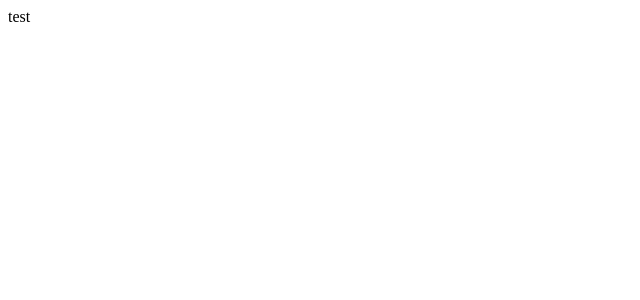
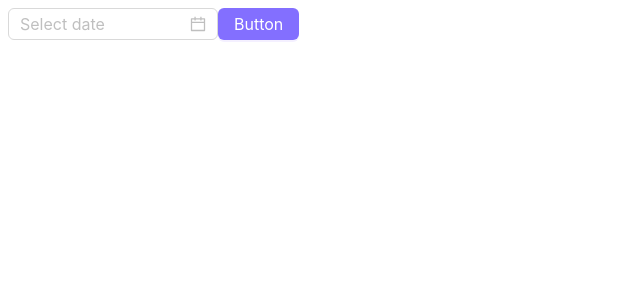
Before and after one commit to zeroqs/MovieMania, a React (Vite) app: page / in a window 1280 px wide. Shown: the top 300 px of the page, without its empty margins (0-640 px from the left). Built offline with nearby package versions, Linux system fonts and the light colour scheme.

Commit message:
🔬 Experiment with Render Props 🔬

```diff
--- a/package.json
+++ b/package.json
@@ -11,6 +11,7 @@
     "lint:fix": "eslint \"src/**/*.{js,mjs,cjs,ts,mts,jsx,tsx}\" --fix"
   },
   "dependencies": {
+    "antd": "^5.8.2",
     "react": "^18.2.0",
     "react-dom": "^18.2.0"
   },
--- /dev/null
+++ b/src/AntdConfigWrapper.tsx
@@ -0,0 +1,19 @@
+import { ConfigProvider, ThemeConfig } from 'antd'
+import { ReactNode } from 'react'
+
+interface Props {
+  children?: ReactNode
+}
+
+const theme: ThemeConfig = {
+  token: {
+    colorPrimary: '#836fff',
+    colorInfo: '#836fff',
+    fontFamily: '"SF Pro Display", sans-serif',
+    fontSize: 16,
+  },
+}
+
+export const AntdConfigWrapper = ({ children }: Props) => (
+  <ConfigProvider theme={theme}>{children}</ConfigProvider>
+)
--- a/src/App.tsx
+++ b/src/App.tsx
@@ -1,3 +1,10 @@
+import { Button, DatePicker } from 'antd'
+
 export const App = () => {
-  return <>test</>
+  return (
+    <>
+      <DatePicker />
+      <Button type="primary">Button</Button>
+    </>
+  )
 }
--- /dev/null
+++ b/src/MainApp.tsx
@@ -0,0 +1,15 @@
+import { AntdConfigWrapper } from './AntdConfigWrapper'
+import { App } from './App'
+import { WrapperComposer } from './WrapperComposer'
+
+export const MainApp = () => {
+  return (
+    <WrapperComposer
+      wrappers={[
+        AntdConfigWrapper,
+        // Добавьте здесь другие обертки по мере необходимости
+      ]}
+      render={() => <App />}
+    />
+  )
+}
--- /dev/null
+++ b/src/WrapperComposer.tsx
@@ -0,0 +1,14 @@
+import { FC, ReactNode } from 'react'
+
+interface Props {
+  wrappers: FC<{ children: ReactNode }>[]
+  render: () => ReactNode
+}
+
+export const WrapperComposer = ({ wrappers, render }: Props) => {
+  const composedWrapper = wrappers.reduceRight((acc, Wrapper) => {
+    return <Wrapper>{acc}</Wrapper>
+  }, render())
+
+  return <>{composedWrapper}</>
+}
--- a/src/main.tsx
+++ b/src/main.tsx
@@ -1,4 +1,4 @@
 import ReactDOM from 'react-dom/client'
-import { App } from './App'
+import { MainApp } from './MainApp'
 
-ReactDOM.createRoot(document.querySelector('#root')!).render(<App />)
+ReactDOM.createRoot(document.querySelector('#root')!).render(<MainApp />)
```
Also changed, not shown: 1 other file (tests, documents, lock files or other folders).
